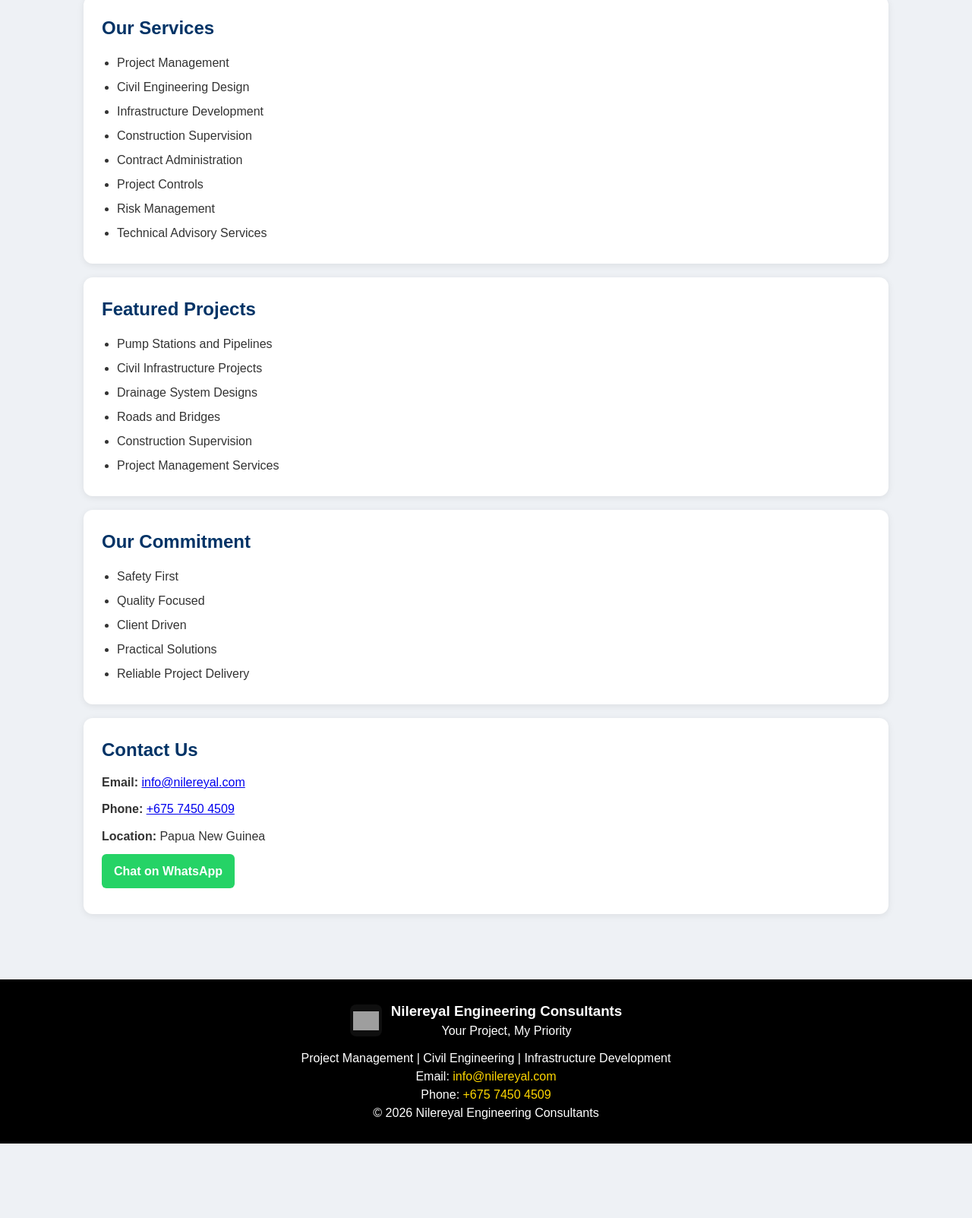
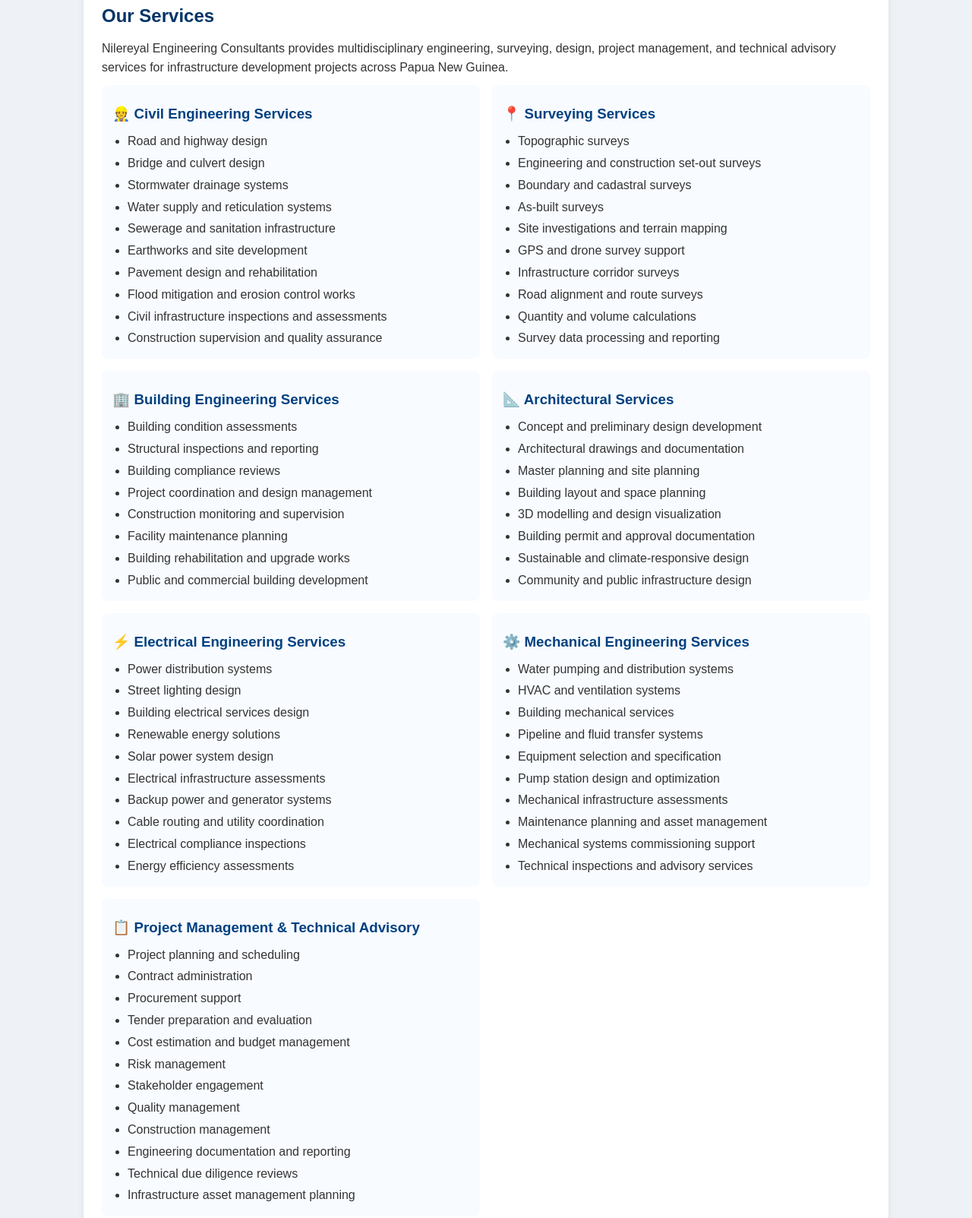
Before and after one commit to sineyal/nilereyal-civil-consultants, a plain HTML site: page index.html in a window 1280 px wide. Shown: the part 2167-3770 px from the top of the page at 76% size. Before the commit the page ends 3672 px from the top, so only its background shows below. Drawn offline with Linux system fonts and the light colour scheme; grey boxes are pictures that could not be loaded.

Commit message:
Enhance services section with grid layout and details
Added a services grid layout and detailed service categories with descriptions for engineering services. Updated line height and added responsive design for the services grid.

```diff
--- a/index.html
+++ b/index.html
@@ -164,6 +164,8 @@
     }
 
     .card h3 {
+      color: #004080;
+      margin-top: 12px;
       margin-bottom: 8px;
     }
 
@@ -175,7 +177,19 @@
     .card ul {
       padding-left: 20px;
       margin-top: 8px;
-      line-height: 2;
+      line-height: 1.8;
+    }
+
+    .services-grid {
+      display: grid;
+      grid-template-columns: 1fr;
+      gap: 16px;
+    }
+
+    .services-category {
+      background: #f8fbff;
+      border-radius: 8px;
+      padding: 12px 14px;
     }
 
     .whatsapp {
@@ -222,6 +236,12 @@
     footer a {
       color: #ffd700;
       text-decoration: none;
+    }
+
+    @media (min-width: 720px) {
+      .services-grid {
+        grid-template-columns: repeat(2, 1fr);
+      }
     }
 
     @media (max-width: 768px) {
@@ -355,16 +375,122 @@
 
       <section class="card" id="services" aria-labelledby="services-title">
         <h2 id="services-title">Our Services</h2>
-        <ul>
-          <li>Project Management</li>
-          <li>Civil Engineering Design</li>
-          <li>Infrastructure Development</li>
-          <li>Construction Supervision</li>
-          <li>Contract Administration</li>
-          <li>Project Controls</li>
-          <li>Risk Management</li>
-          <li>Technical Advisory Services</li>
-        </ul>
+
+        <p>Nilereyal Engineering Consultants provides multidisciplinary engineering, surveying, design, project management, and technical advisory services for infrastructure development projects across Papua New Guinea.</p>
+
+        <div class="services-grid">
+
+          <div class="services-category" aria-labelledby="civil-title">
+            <h3 id="civil-title">👷 Civil Engineering Services</h3>
+            <ul>
+              <li>Road and highway design</li>
+              <li>Bridge and culvert design</li>
+              <li>Stormwater drainage systems</li>
+              <li>Water supply and reticulation systems</li>
+              <li>Sewerage and sanitation infrastructure</li>
+              <li>Earthworks and site development</li>
+              <li>Pavement design and rehabilitation</li>
+              <li>Flood mitigation and erosion control works</li>
+              <li>Civil infrastructure inspections and assessments</li>
+              <li>Construction supervision and quality assurance</li>
+            </ul>
+          </div>
+
+          <div class="services-category" aria-labelledby="survey-title">
+            <h3 id="survey-title">📍 Surveying Services</h3>
+            <ul>
+              <li>Topographic surveys</li>
+              <li>Engineering and construction set-out surveys</li>
+              <li>Boundary and cadastral surveys</li>
+              <li>As-built surveys</li>
+              <li>Site investigations and terrain mapping</li>
+              <li>GPS and drone survey support</li>
+              <li>Infrastructure corridor surveys</li>
+              <li>Road alignment and route surveys</li>
+              <li>Quantity and volume calculations</li>
+              <li>Survey data processing and reporting</li>
+            </ul>
+          </div>
+
+          <div class="services-category" aria-labelledby="building-title">
+            <h3 id="building-title">🏢 Building Engineering Services</h3>
+            <ul>
+              <li>Building condition assessments</li>
+              <li>Structural inspections and reporting</li>
+              <li>Building compliance reviews</li>
+              <li>Project coordination and design management</li>
+              <li>Construction monitoring and supervision</li>
+              <li>Facility maintenance planning</li>
+              <li>Building rehabilitation and upgrade works</li>
+              <li>Public and commercial building development</li>
+            </ul>
+          </div>
+
+          <div class="services-category" aria-labelledby="architect-title">
+            <h3 id="architect-title">📐 Architectural Services</h3>
+            <ul>
+              <li>Concept and preliminary design development</li>
+              <li>Architectural drawings and documentation</li>
+              <li>Master planning and site planning</li>
+              <li>Building layout and space planning</li>
+              <li>3D modelling and design visualization</li>
+              <li>Building permit and approval documentation</li>
+              <li>Sustainable and climate-responsive design</li>
+              <li>Community and public infrastructure design</li>
+            </ul>
+          </div>
+
+          <div class="services-category" aria-labelledby="electrical-title">
+            <h3 id="electrical-title">⚡ Electrical Engineering Services</h3>
+            <ul>
+              <li>Power distribution systems</li>
+              <li>Street lighting design</li>
+              <li>Building electrical services design</li>
+              <li>Renewable energy solutions</li>
+              <li>Solar power system design</li>
+              <li>Electrical infrastructure assessments</li>
+              <li>Backup power and generator systems</li>
+              <li>Cable routing and utility coordination</li>
+              <li>Electrical compliance inspections</li>
+              <li>Energy efficiency assessments</li>
+            </ul>
+          </div>
+
+          <div class="services-category" aria-labelledby="mechanical-title">
+            <h3 id="mechanical-title">⚙️ Mechanical Engineering Services</h3>
+            <ul>
+              <li>Water pumping and distribution systems</li>
+              <li>HVAC and ventilation systems</li>
+              <li>Building mechanical services</li>
+              <li>Pipeline and fluid transfer systems</li>
+              <li>Equipment selection and specification</li>
+              <li>Pump station design and optimization</li>
+              <li>Mechanical infrastructure assessments</li>
+              <li>Maintenance planning and asset management</li>
+              <li>Mechanical systems commissioning support</li>
+              <li>Technical inspections and advisory services</li>
+            </ul>
+          </div>
+
+          <div class="services-category" aria-labelledby="pm-title">
+            <h3 id="pm-title">📋 Project Management &amp; Technical Advisory</h3>
+            <ul>
+              <li>Project planning and scheduling</li>
+              <li>Contract administration</li>
+              <li>Procurement support</li>
+              <li>Tender preparation and evaluation</li>
+              <li>Cost estimation and budget management</li>
+              <li>Risk management</li>
+              <li>Stakeholder engagement</li>
+              <li>Quality management</li>
+              <li>Construction management</li>
+              <li>Engineering documentation and reporting</li>
+              <li>Technical due diligence reviews</li>
+              <li>Infrastructure asset management planning</li>
+            </ul>
+          </div>
+
+        </div>
       </section>
 
       <section class="card" id="projects" aria-labelledby="projects-title">
```
